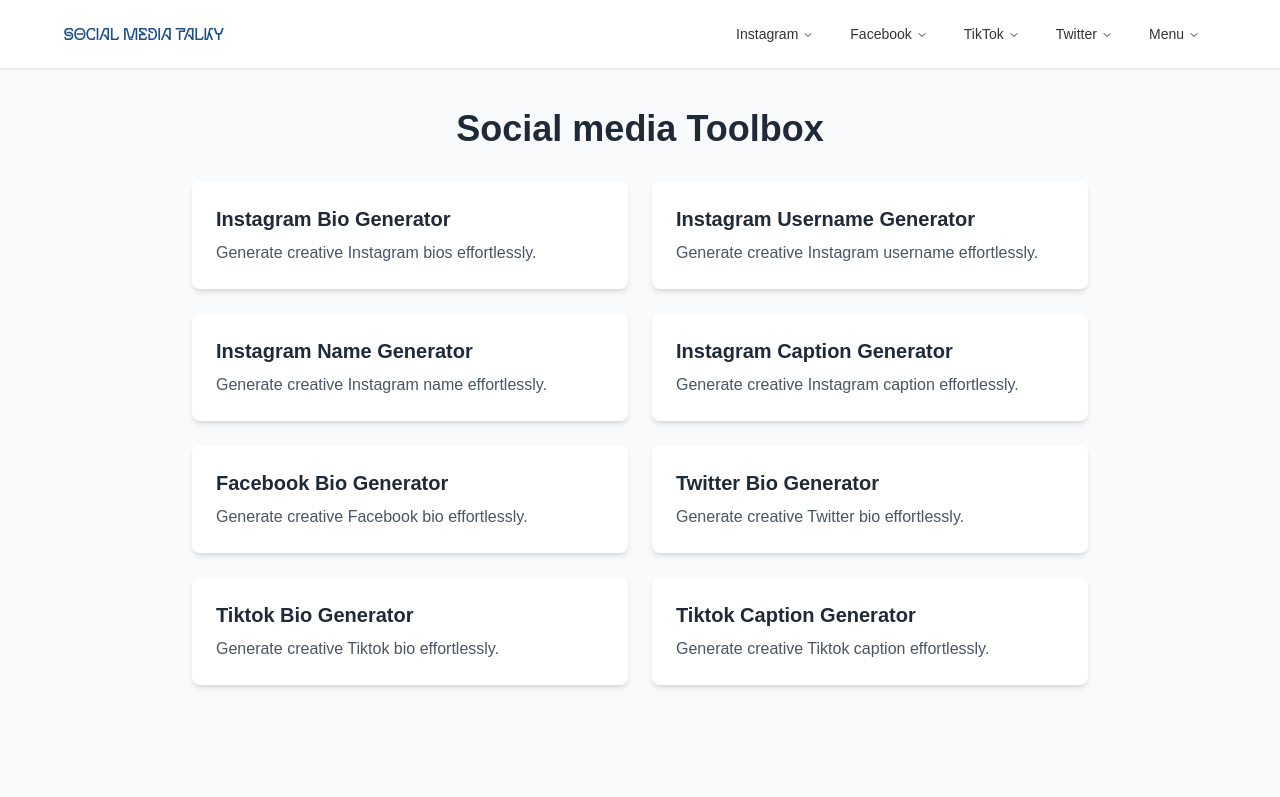
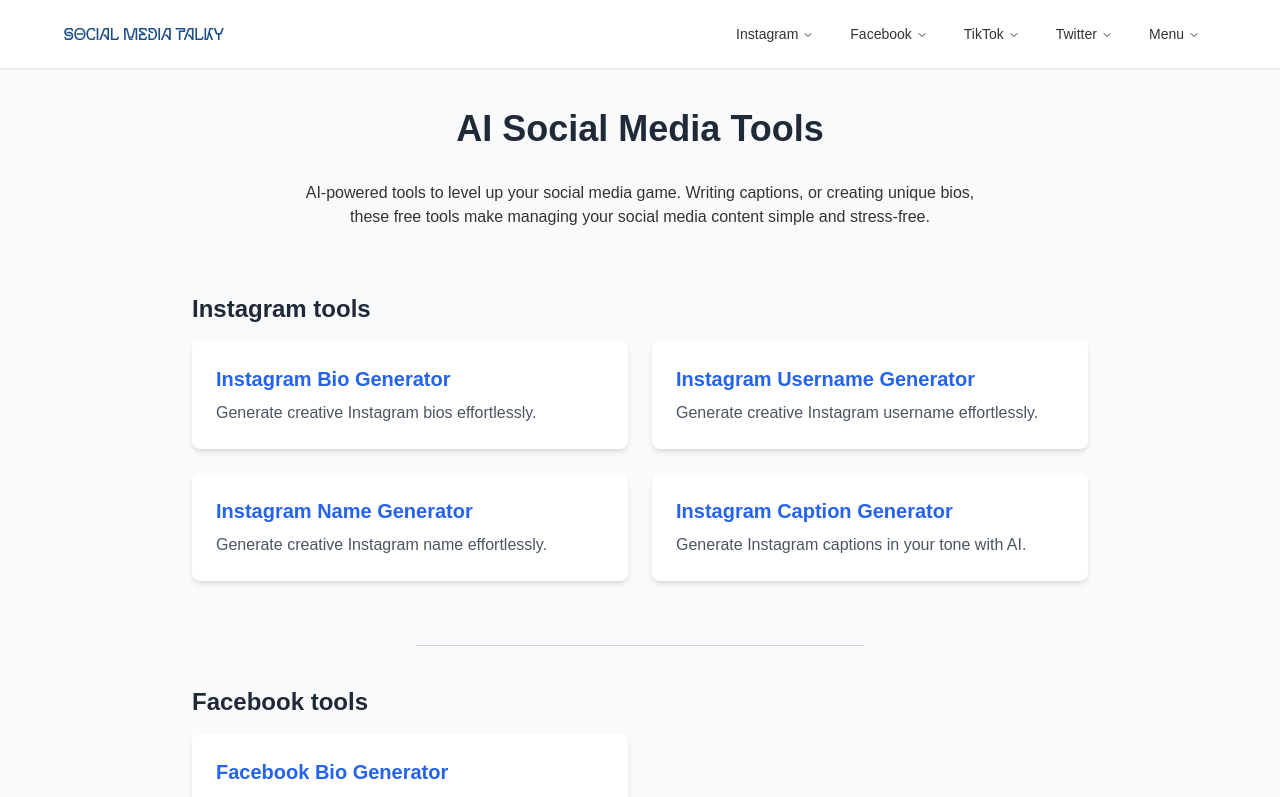
Before and after one commit to ansariazaz/instagram-bio-generator, a Next.js app: page /tools in a window 1280 px wide. Shown: the top 797 px of the page. Built offline with nearby package versions, Linux system fonts and the light colour scheme.

Commit message:
ui changes

```diff
--- a/app/tools/page.tsx
+++ b/app/tools/page.tsx
@@ -2,7 +2,8 @@
 
 import { useRouter } from "next/navigation";
 
-const tools = [
+const toolsByCategory = {
+  Instagram: [
     {
       name: "Instagram Bio Generator",
       description: "Generate creative Instagram bios effortlessly.",
@@ -20,19 +21,25 @@ const tools = [
     },
     {
       name: "Instagram Caption Generator",
-    description: "Generate creative Instagram caption effortlessly.",
+      description: "Generate Instagram captions in your tone with AI.",
       href: "/tools/instagram-caption-generator",
     },
+  ],
+  Facebook: [
     {
       name: "Facebook Bio Generator",
       description: "Generate creative Facebook bio effortlessly.",
       href: "/tools/facebook-bio-generator",
     },
+  ],
+  Twitter: [
     {
       name: "Twitter Bio Generator",
       description: "Generate creative Twitter bio effortlessly.",
       href: "/tools/twitter-bio-generator",
     },
+  ],
+  Tiktok: [
     {
       name: "Tiktok Bio Generator",
       description: "Generate creative Tiktok bio effortlessly.",
@@ -43,26 +50,48 @@ const tools = [
       description: "Generate creative Tiktok caption effortlessly.",
       href: "/tools/tiktok-caption-generator",
     },
-];
+  ],
+};
 
 export default function Home() {
   const router = useRouter();
 
   return (
     <div className="min-h-screen bg-gray-50 flex flex-col items-center p-6 pt-10">
-      <h1 className="text-4xl font-bold mb-8 text-gray-800">Social media Toolbox</h1>
-      <div className="grid grid-cols-1 md:grid-cols-2 gap-6 w-full max-w-4xl">
+      <h1 className="text-4xl font-bold mb-8 text-gray-800">
+        AI Social Media Tools
+      </h1>
+      <p className="max-w-2xl text-center">
+        AI-powered tools to level up your social media game. Writing captions, or creating unique bios, these free tools make managing
+        your social media content simple and stress-free.
+      </p>
+      <div className="w-full max-w-4xl mt-12">
+        {Object.entries(toolsByCategory).map(([category, tools]) => (
+          <div key={category} className="mb-10 ">
+            {/* Centered border */}
+
+            <h2 className="text-2xl font-bold text-gray-800 mb-4 mt-4">
+              {category} tools
+            </h2>
+            <div className="grid grid-cols-1 md:grid-cols-2 gap-6 pb-16">
               {tools.map((tool) => (
                 <div
                   key={tool.name}
                   onClick={() => router.push(tool.href)}
                   className="p-6 bg-white rounded-lg shadow-md cursor-pointer hover:shadow-lg transition-shadow"
                 >
-            <h2 className="text-xl font-semibold text-gray-800">{tool.name}</h2>
+                  <h3 className="text-xl font-semibold text-blue-600 ">
+                    {tool.name}
+                  </h3>
                   <p className="text-gray-600 mt-2">{tool.description}</p>
+                </div>
+              ))}
+            </div>
+            <div className="border-b border-gray-300 w-1/2 mx-auto"></div>
           </div>
         ))}
       </div>
     </div>
   );
 }
+``
```
Lines whose indentation alone changed are shown as unchanged.
